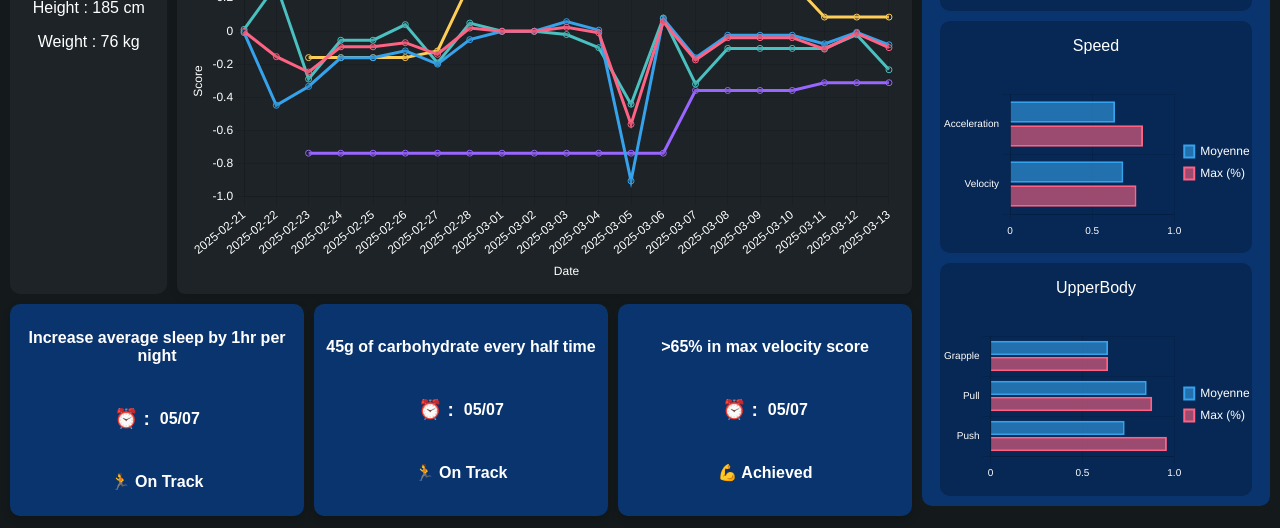
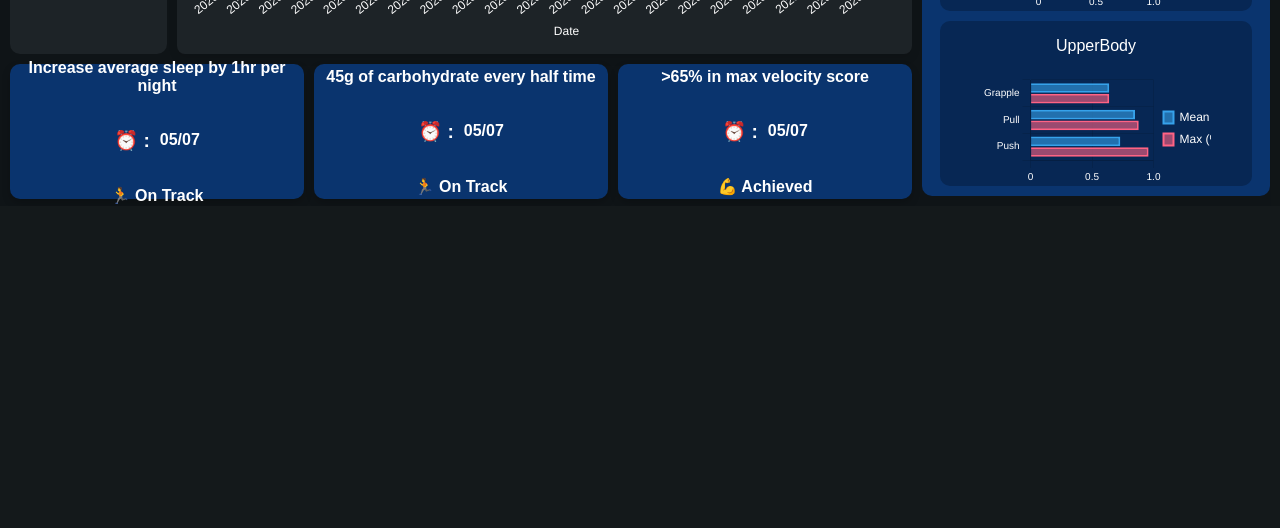
Before and after one commit to Jamanys/CFC, a plain HTML site: page index.html in a window 1280 px wide. Shown: the part 594-1122 px from the top of the page. After the commit the page ends 800 px from the top, so only its background shows below. Drawn offline with nearby package versions, Linux system fonts and the light colour scheme.

Commit message:
one pager

```diff
--- a/static/css/test.css
+++ b/static/css/test.css
@@ -1,19 +1,22 @@
 /* Reset global */
-body {
+html, body {
     margin: 0;
     padding: 0;
+    height: 100vh;
+    max-height: 100vh;
+    overflow: hidden; /* On empêche le scroll */
     font-family: 'Arial', sans-serif;
-    background-color:#101517fa;
+    background-color: #101517fa;
     color: #ffffff;
 }
 
-/* Conteneur principal */
 #A-base {
     display: flex;
     flex-direction: column;
-    gap : 10px;
+    gap: 10px;
     width: 100%;
-    height: 100%;
+    height: 100vh; /* prend toute la hauteur */
+    box-sizing: border-box;
 }
 
 #AB-top{
@@ -21,20 +24,22 @@ body {
     flex-direction: row;
     justify-content: center;
     align-content: center;
-    height: 10%;
+    height: 5%;
     padding: 10px;
     gap: 10px;
 }
 
-#AB-bot{
-    height: 100%;
+#AB-bot {
+    flex: 1; /* Permet de prendre tout l'espace dispo */
+    overflow: hidden; /* Évite le scroll interne */
     display: flex;
     flex-direction: row;
     align-items: stretch;
-    gap : 10px;
+    gap: 10px;
     padding: 10px;
     border-radius: 10px;
 }
+
 
 #E-player-select {
     background-color: white;
@@ -64,9 +69,9 @@ label {
 
 /* Informations */
 #C-info {
+    max-height: 80%;
     display: flex;
     flex-direction: row;
-    max-height:48em;
     border-radius: 10px;
     gap: 10px;
     /* background-color: #ff0000; */
@@ -152,9 +157,9 @@ label {
 
 /* CSS POUR PARTIE TARGET*/
 #C-targets {
+    max-height: 18%;
     display: flex;
     flex-direction: row;
-    max-height: 16em;
     border-radius: 10px;
     gap: 10px;
     /*background-color: #fc00fc;*/
@@ -167,7 +172,7 @@ label {
     justify-content: center;
     background-color: #0a346e;
     border-radius: 10px;
-    gap: 10px;
+    gap: 2px;
     padding: 10px;
     text-align: center;
     color: white;
@@ -190,7 +195,7 @@ label {
 /* CSS POUR PARTIE PHYSIQUE*/
 #B-physical {
     flex:2;
-    max-height: 60em;
+    max-height: 100%;
     background-color: #0a346e;
     color: #ffffff;
     display: flex;
@@ -350,9 +355,9 @@ label {
         padding: 10px;
         gap: 10px;
     }
-    #F-game {
+    #G-game {
         flex-direction: column;
         padding: 10px;
-        gap: 10px;
+        gap: 1px;
     }
 }
--- a/static/js/physic_get_info.js
+++ b/static/js/physic_get_info.js
@@ -168,7 +168,7 @@ function renderGroupedCharts(statsLast30) {
                 labels: categories,
                 datasets: [
                     {
-                        label: "Moyenne (%)",
+                        label: "Mean (%)",
                         data: avgValues,
                         backgroundColor: "rgba(54, 162, 235, 0.6)",
                         borderColor: "rgba(54, 162, 235, 1)",
```
